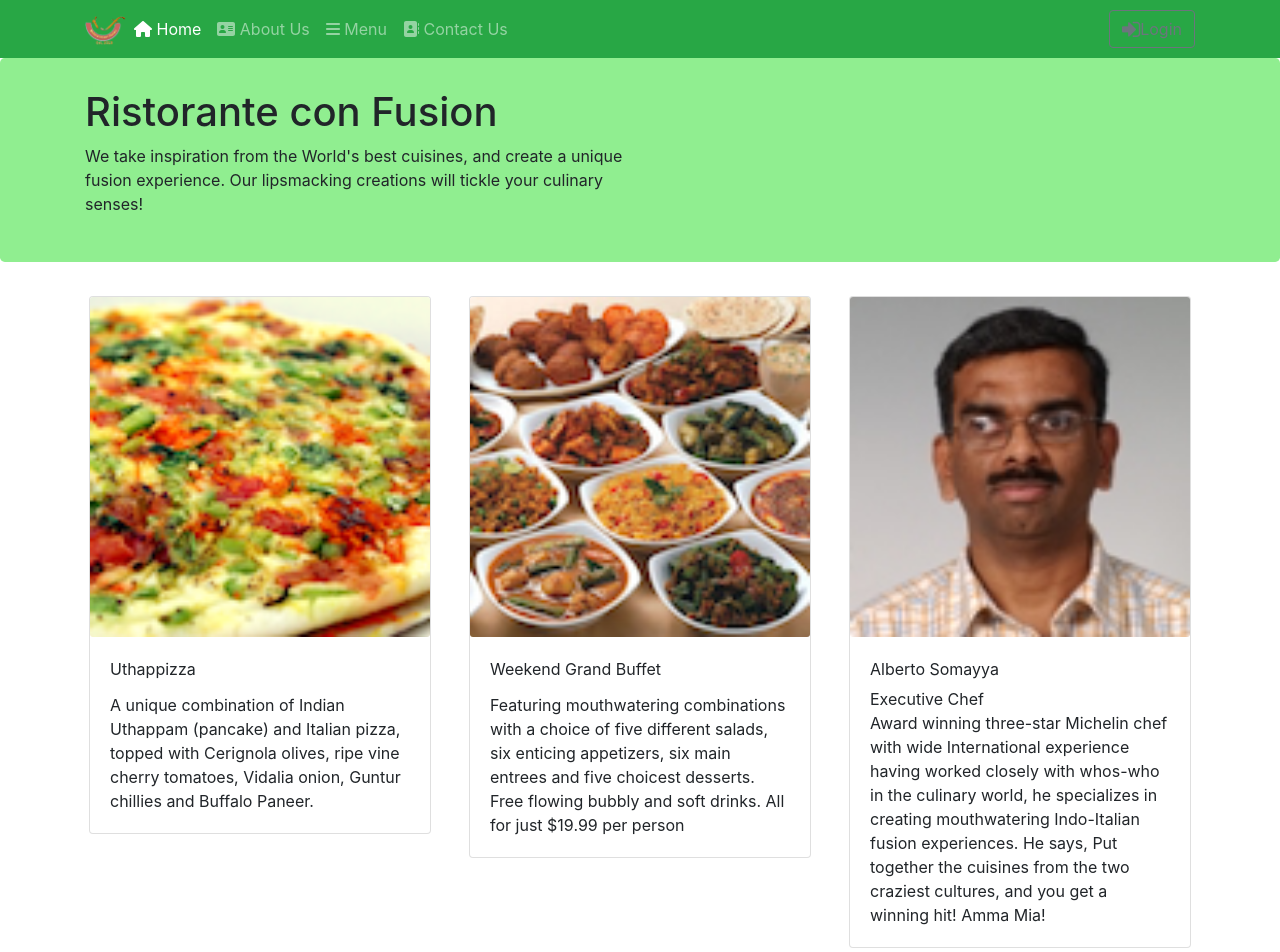
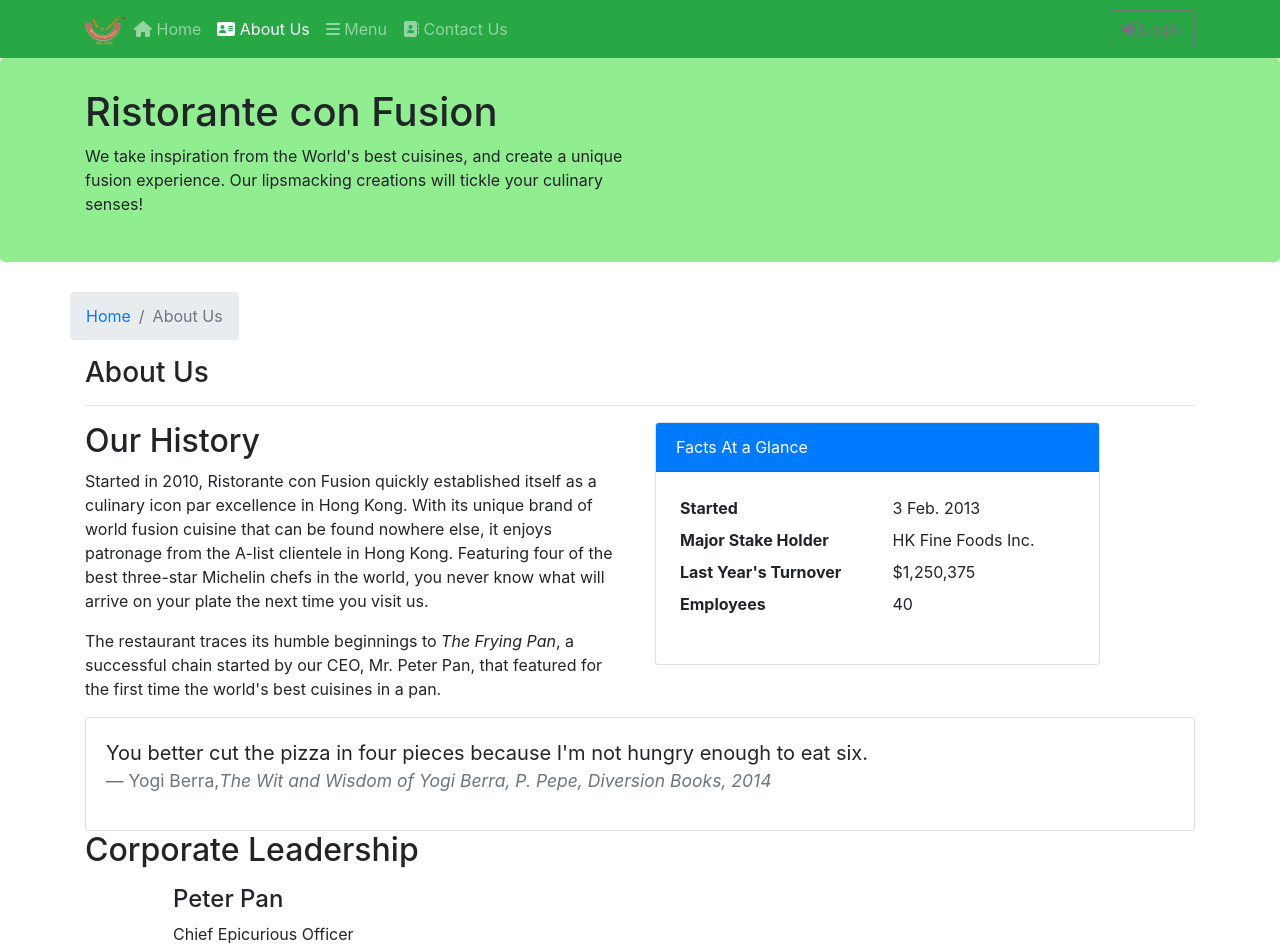
Before and after one commit to HieuNguyen1410/frond-end-lab, a React (Create React App) app: page /aboutus in a window 1280 px wide. Before the commit this address led to /home. Shown: the top 952 px of the page. Built offline with nearby package versions, Linux system fonts and the light colour scheme.

Commit message:
finish lab08

```diff
--- /dev/null
+++ b/src/components/AboutComponent.js
@@ -0,0 +1,139 @@
+import React from "react";
+import {
+  Breadcrumb,
+  BreadcrumbItem,
+  Card,
+  CardBody,
+  CardHeader,
+  Media,
+} from "reactstrap";
+import { Link } from "react-router-dom";
+
+function RenderLeader({ leader }) {
+  return (
+    <Media tag="li">
+      <Media body className="ml-5">
+        <Media heading>{leader.name}</Media>
+        <p>{leader.designation}</p>
+        <p>{leader.description}</p>
+      </Media>
+    </Media>
+  );
+}
+
+function LeaderList(props) {
+  const leaders = props.leaders.map((leader) => {
+    return (
+      <div className="col-12 mt-2" key={leader.id}>
+        <RenderLeader leader={leader} />
+      </div>
+    );
+  });
+  return <Media list>{leaders}</Media>;
+
+  // if (props.leaders.isLoading) {
+  //     return(
+  //             <Loading />
+  //     );
+  // }
+  // else if (props.leaders.errMess) {
+  //     return(
+  //         <div className="col-12">
+  //             <h4>{props.leaders.errMess}</h4>
+  //         </div>
+  //     );
+  // }
+  // else {
+  //     return (
+  //         <Media list>
+  //             <Stagger in>
+  //                 {leaders}
+  //             </Stagger>
+  //         </Media>
+  //     );
+  // }
+}
+
+function About(props) {
+  return (
+    <div className="container">
+      <div className="row">
+        <Breadcrumb>
+          <BreadcrumbItem>
+            <Link to="/home">Home</Link>
+          </BreadcrumbItem>
+          <BreadcrumbItem active>About Us</BreadcrumbItem>
+        </Breadcrumb>
+        <div className="col-12">
+          <h3>About Us</h3>
+          <hr />
+        </div>
+      </div>
+      <div className="row row-content">
+        <div className="col-12 col-md-6">
+          <h2>Our History</h2>
+          <p>
+            Started in 2010, Ristorante con Fusion quickly established itself as
+            a culinary icon par excellence in Hong Kong. With its unique brand
+            of world fusion cuisine that can be found nowhere else, it enjoys
+            patronage from the A-list clientele in Hong Kong. Featuring four of
+            the best three-star Michelin chefs in the world, you never know what
+            will arrive on your plate the next time you visit us.
+          </p>
+          <p>
+            The restaurant traces its humble beginnings to{" "}
+            <em>The Frying Pan</em>, a successful chain started by our CEO, Mr.
+            Peter Pan, that featured for the first time the world's best
+            cuisines in a pan.
+          </p>
+        </div>
+        <div className="col-12 col-md-5">
+          <Card>
+            <CardHeader className="bg-primary text-white">
+              Facts At a Glance
+            </CardHeader>
+            <CardBody>
+              <dl className="row p-1">
+                <dt className="col-6">Started</dt>
+                <dd className="col-6">3 Feb. 2013</dd>
+                <dt className="col-6">Major Stake Holder</dt>
+                <dd className="col-6">HK Fine Foods Inc.</dd>
+                <dt className="col-6">Last Year's Turnover</dt>
+                <dd className="col-6">$1,250,375</dd>
+                <dt className="col-6">Employees</dt>
+                <dd className="col-6">40</dd>
+              </dl>
+            </CardBody>
+          </Card>
+        </div>
+        <div className="col-12">
+          <Card>
+            <CardBody className="bg-faded">
+              <blockquote className="blockquote">
+                <p className="mb-0">
+                  You better cut the pizza in four pieces because I'm not hungry
+                  enough to eat six.
+                </p>
+                <footer className="blockquote-footer">
+                  Yogi Berra,
+                  <cite title="Source Title">
+                    The Wit and Wisdom of Yogi Berra, P. Pepe, Diversion Books,
+                    2014
+                  </cite>
+                </footer>
+              </blockquote>
+            </CardBody>
+          </Card>
+        </div>
+      </div>
+      <div className="row row-content">
+        <div className="col-12">
+          <h2>Corporate Leadership</h2>
+        </div>
+        <LeaderList leaders={props.leaders} />
+      </div>
+    </div>
+  );
+}
+
+export default About;
--- a/src/components/DishDetailsComponent.js
+++ b/src/components/DishDetailsComponent.js
@@ -1,8 +1,5 @@
 import React, { Component } from "react";
 import {
-  Navbar,
-  NavbarBrand,
-  FadeTransform,
   Card,
   CardImg,
   CardImgOverlay,
@@ -11,14 +8,21 @@ import {
   CardTitle,
   Breadcrumb,
   BreadcrumbItem,
+  Label,
+  Modal,
+  ModalHeader,
+  ModalBody,
+  Button,
+  Row,
+  Col,
 } from "reactstrap";
+import { Control, LocalForm } from "react-redux-form";
 import Menu from "./MenuComponent";
 import { DISHES } from "../shared/dishes";
 import { Link } from "react-router-dom";
 
 function RenderDish({ dish }) {
   if (dish != null) {
-    console.log(dish);
     const detail = (
       <div className="col-12 col-md-5 m-1" key={dish.id}>
         <Card>
@@ -40,7 +44,7 @@ function RenderDish({ dish }) {
     return <div></div>;
   }
 }
-function RenderComments({ comments }) {
+function RenderComments({ comments, dishId, addComment }) {
   if (comments != null) {
     return (
       <div className="col-12 col-md-5 m-1">
@@ -62,6 +66,7 @@ function RenderComments({ comments }) {
             );
           })}
         </ul>
+        <CommentForm dishId={dishId} addComment={addComment} />
       </div>
     );
   } else {
@@ -86,10 +91,102 @@ const DishDetails = (props) => {
       </div>
       <div className="row">
         <RenderDish dish={props.dish} />
-        <RenderComments comments={props.comments} />
+        <RenderComments
+          comments={props.comments}
+          addComment={props.addComment}
+          dishId={props.dishId}
+        />
       </div>
     </div>
   );
 };
 
+class CommentForm extends Component {
+  constructor(props) {
+    super(props);
+
+    this.toggleModal = this.toggleModal.bind(this);
+    this.handleSubmit = this.handleSubmit.bind(this);
+
+    this.state = {
+      isNavOpen: false,
+      isModalOpen: false,
+    };
+  }
+
+  toggleModal() {
+    this.setState({
+      isModalOpen: !this.state.isModalOpen,
+    });
+  }
+
+  handleSubmit(values) {
+    this.toggleModal();
+    this.props.addComment(
+      this.props.dishId,
+      values.rating,
+      values.author,
+      values.comment
+    )
+  }
+
+  render() {
+    return (
+      <div>
+        <Button outline onClick={this.toggleModal}>
+          <span className="fa fa-pencil fa-lg"></span> Submit Comment
+        </Button>
+        <Modal isOpen={this.state.isModalOpen} toggle={this.toggleModal}>
+          <ModalHeader toggle={this.toggleModal}>Submit Comment</ModalHeader>
+          <ModalBody>
+            <LocalForm onSubmit={(values) => this.handleSubmit(values)}>
+              <Row className="form-group">
+                <Col>
+                  <Label htmlFor="rating">Rating</Label>
+                  <Control.select
+                    model=".rating"
+                    id="rating"
+                    className="form-control"
+                  >
+                    <option>1</option>
+                    <option>2</option>
+                    <option>3</option>
+                    <option>4</option>
+                    <option>5</option>
+                  </Control.select>
+                </Col>
+              </Row>
+              <Row className="form-group">
+                <Col>
+                  <Label>author</Label>
+                  <Control.text
+                    model=".author"
+                    id="authoe"
+                    rows="6"
+                    className="form-control"
+                  />
+                </Col>
+              </Row>
+              <Row className="form-group">
+                <Col>
+                  <Label htmlFor="comment">Comment</Label>
+                  <Control.textarea
+                    model=".comment"
+                    id="comment"
+                    rows="6"
+                    className="form-control"
+                  />
+                </Col>
+              </Row>
+              <Button type="submit" className="bg-primary">
+                Submit
+              </Button>
+            </LocalForm>
+          </ModalBody>
+        </Modal>
+      </div>
+    );
+  }
+}
+
 export default DishDetails;
--- a/src/components/MainComponent.js
+++ b/src/components/MainComponent.js
@@ -2,6 +2,8 @@ import DishDetails from "./DishDetailsComponent";
 import React, { Component } from "react";
 import { Navbar, NavbarBrand } from "reactstrap";
 import Menu from "./MenuComponent";
+import About from "./AboutComponent";
+import { addComment } from '../redux/ActionCreators';
 import {
   Card,
   CardImg,
@@ -44,6 +46,8 @@ class Main extends Component {
           comments={this.props.comments.filter(
             (comment) => comment.dishId === parseInt(match.params.dishId, 10)
           )}
+          addComment={this.props.addComment}
+          dishId={parseInt(match.params.dishId, 10)}
         />
       );
     };
@@ -57,6 +61,7 @@ class Main extends Component {
             path="/menu"
             component={() => <Menu dish={this.props.dishes} />}
           />
+          <Route exact path='/aboutus' component={() => <About leaders={this.props.leaders} />} />
           <Route path="/menu/:dishId" component={DishWithId} />
           <Route exact path="/contactus" component={Contact} />
           <Redirect to="/home" />
@@ -75,5 +80,8 @@ const mapStateToProps = (state) => {
     promotions: state.promotions,
   };
 };
+const mapDispatchToProps = (dispatch) => ({
+  addComment:(dishId,rating,author,comment) => dispatch(addComment(dishId,rating,author,comment))
+})
 
-export default connect(mapStateToProps)(Main);
+export default withRouter(connect(mapStateToProps,mapDispatchToProps)(Main));
--- /dev/null
+++ b/src/redux/ActionCreators.js
@@ -0,0 +1,11 @@
+import * as ActionTypes from './ActionTypes';
+
+export const addComment = (dishId,rating,author,comment) =>({
+    type:ActionTypes.ADD_COMMENT,
+    payload:{
+        dishId,
+        rating,
+        author,
+        comment
+    }
+})
--- /dev/null
+++ b/src/redux/ActionTypes.js
@@ -0,0 +1 @@
+export const ADD_COMMENT = 'ADD_COMMENT';
--- /dev/null
+++ b/src/redux/comments.js
@@ -0,0 +1,16 @@
+import { COMMENTS } from "../shared/comments";
+import * as ActionTypes from './ActionTypes';
+
+export const Comments = (state = COMMENTS, action) =>{
+    switch (action.type) {
+        case ActionTypes.ADD_COMMENT:
+            var comment = action.payload;
+            comment.id = state.length
+            comment.date = new Date().toISOString()
+            console.log("Comment: ", comment);
+            return state.concat(comment)
+
+        default:
+            return state;
+    }
+}
--- a/src/redux/configureStore.js
+++ b/src/redux/configureStore.js
@@ -1,7 +1,18 @@
-import { createStore } from "redux";
-import { Reducer, initialState } from "./reducer";
+import { combineReducers, createStore } from "redux";
+import { Dishes } from "./dishes";
+import { Promotions } from "./promotions";
+import { Leaders } from "./leaders";
+import { Comments } from "./comments";
+
 
 export const ConfigureStore = () => {
-  const store = createStore(Reducer,initialState);
+  const store = createStore(
+    combineReducers({
+      dishes:Dishes,
+      promotions:Promotions,
+      leaders:Leaders,
+      comments:Comments
+    })
+  );
   return store;
 };
--- /dev/null
+++ b/src/redux/dishes.js
@@ -0,0 +1,11 @@
+import { DISHES } from "../shared/dishes";
+
+export const Dishes = (state = DISHES, action) =>{
+    switch (action.type) {
+        case '':
+            break;
+
+        default:
+            return state;
+    }
+}
--- /dev/null
+++ b/src/redux/leaders.js
@@ -0,0 +1,11 @@
+import { LEADERS } from "../shared/leaders";
+
+export const Leaders = (state = LEADERS, action) =>{
+    switch (action.type) {
+        case '':
+            break;
+
+        default:
+            return state;
+    }
+}
--- /dev/null
+++ b/src/redux/promotions.js
@@ -0,0 +1,11 @@
+import { PROMOTIONS } from "../shared/promotions";
+
+export const Promotions = (state = PROMOTIONS, action) =>{
+    switch (action.type) {
+        case '':
+            break;
+
+        default:
+            return state;
+    }
+}
--- a/src/redux/reducer.js
+++ /dev/null
@@ -1,14 +0,0 @@
-import { DISHES } from "../shared/dishes";
-import { LEADERS } from "../shared/leaders";
-import { COMMENTS } from "../shared/comments";
-import { PROMOTIONS } from "../shared/promotions";
-
-export const initialState = {
-  dishes: DISHES,
-  leaders: LEADERS,
-  comments: COMMENTS,
-  promotions: PROMOTIONS,
-};
-export const Reducer = (state = initialState, action) => {
-  return state;
-};
```
